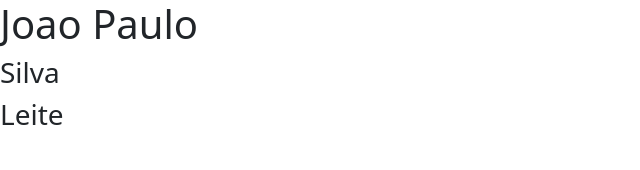
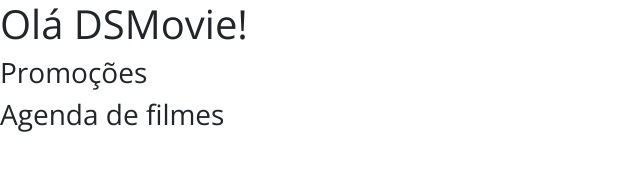
Before and after one commit to Joao-SLeite/DSMovie, a plain HTML site: page index.html in a window 1280 px wide. Shown: the whole page, without its empty margins (0-640 px from the left). Drawn offline with nearby package versions, Linux system fonts and the light colour scheme.

Commit message:
Google Fonts

```diff
--- /dev/null
+++ b/css/styles.css
@@ -0,0 +1,5 @@
+@import url('https://fonts.googleapis.com/css2?family=Open+Sans:wght@300;400;700&display=swap');
+
+*{
+    font-family: 'Open Sans', sans-serif;
+}
--- a/index.html
+++ b/index.html
@@ -11,10 +11,11 @@
       integrity="sha384-DOXMLfHhQkvFFp+rWTZwVlPVqdIhpDVYT9csOnHSgWQWPX0v5MCGtjCJbY6ERspU"
       crossorigin="anonymous"
     />
+    <link rel="stylesheet" href="./css/styles.css">
   </head>
   <body>
-    <h1>Joao Paulo</h1>
-    <h3>Silva</h3>
-    <h3>Leite</h3>
+    <h1>Olá DSMovie!</h1>
+    <h3>Promoções</h3>
+    <h3>Agenda de filmes</h3>
   </body>
 </html>
```
